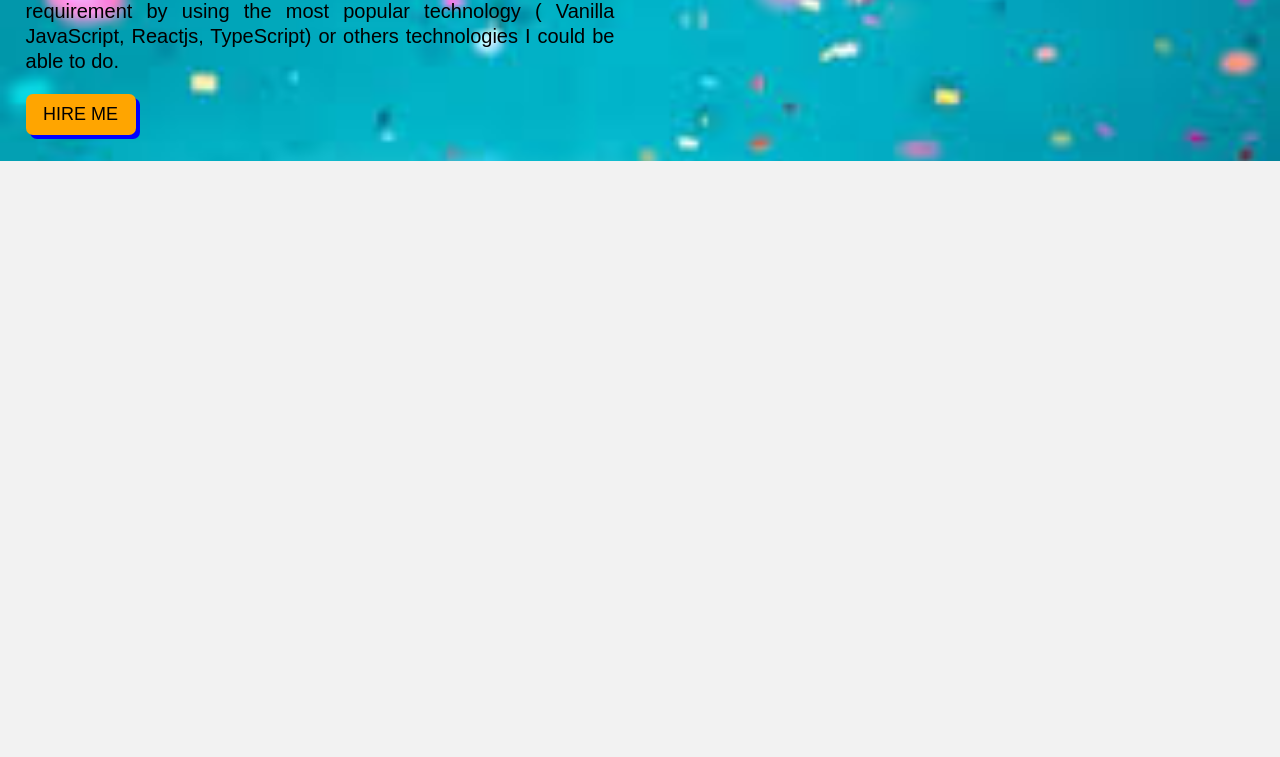
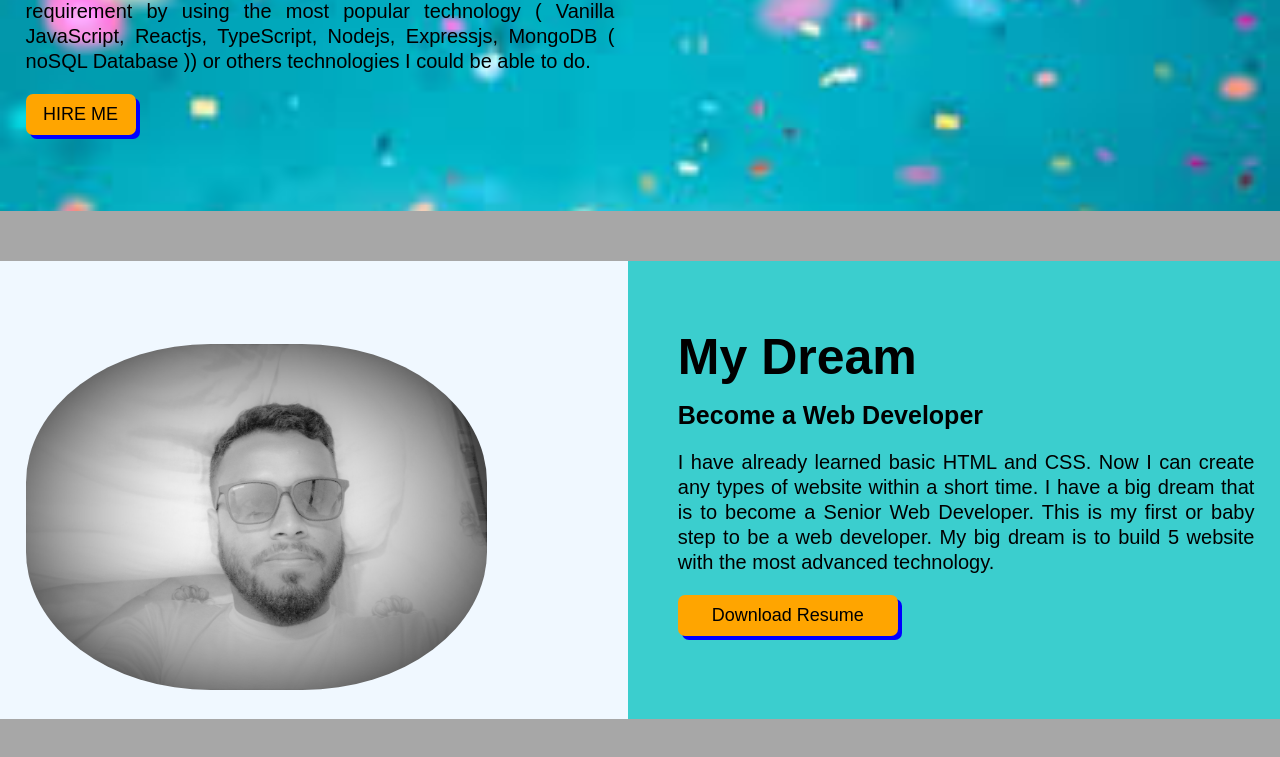
Before and after one commit to Md-Rubel-Ahmed-Rana/developer-portfolio, a plain HTML site: page index.html in a window 1280 px wide. Shown: the part 443-1200 px from the top of the page. Before the commit the page ends 800 px from the top, so only its background shows below. Drawn offline with Linux system fonts and the light colour scheme.

Commit message:
second or dreamr section has been done

```diff
--- a/index.html
+++ b/index.html
@@ -14,7 +14,7 @@
             <h1>Welcome To</h1>
             <h2> <span class="my-name">Md Rubel Ahmed Rana</span> <span class="world">World</span> </h2>
             <h3 class="f-developer">Future Web Developer</h3>
-            <p>Hi there, as you see my portfolio you might be understood that I am a <b> <i>Web Developer.</i> </b> I always try to do  something to my best. As a web developer, at first I design a UI (user interface) with HTML and CSS and then will convert it to a demandable <strong>Website</strong> , <strong>Web Application</strong> or <strong>Desktop Application</strong> as the client or company requirement by using the most popular technology ( Vanilla JavaScript, Reactjs, TypeScript) or others technologies I could be able to do. </p>
+            <p>Hi there, as you see my portfolio you might be understood that I am a <b> <i>Web Developer.</i> </b> I always try to do  something to my best. As a web developer, at first I design a UI (user interface) with HTML and CSS and then will convert it to a demandable <strong>Website</strong> , <strong>Web Application</strong> or <strong>Desktop Application</strong> as the client or company requirement by using the most popular technology ( Vanilla JavaScript, Reactjs, TypeScript, Nodejs, Expressjs, MongoDB ( noSQL Database )) or others technologies I could be able to do. </p>
 
             <a href="#"><button class="cv-btn">HIRE ME</button></a>
         </div>
@@ -22,5 +22,17 @@
             <img src="./images/developer-portfolio.jpg" alt="">
         </div>
     </section>
+    <section class="dream-big">
+        <div class="half-width dream-pic">
+            <img src="./images/dream-big.jpg" alt="">
+        </div>
+        <div class="half-width dream-box">
+            <h1 class="dream-header">My Dream</h1>
+            <h3 class="f-developer">Become a Web Developer</h3>
+            <p>I have already learned basic HTML and CSS. Now I can create any types of website within a short time. I have a big dream that is to become a Senior Web Developer. This is my first or baby step to be a web developer. My big dream is to build 5 website with the most advanced technology.</p>
+
+            <a href="#"><button class="resume-btn">Download Resume</button></a>
+        </div>
+    </section>
 </body>
 </html>
--- a/style.css
+++ b/style.css
@@ -1,7 +1,7 @@
 
 body{
     font-family: arial;
-    background-color: rgba(128, 128, 128, 0.103);
+    background-color: rgba(128, 128, 128, 0.692);
     margin: 0;
     padding: 0;
 }
@@ -29,6 +29,7 @@ h1{
 
 section{
     display: flex;
+    margin-bottom: 50px;
 }
 
 .half-width{
@@ -46,7 +47,6 @@ section{
     line-height: 25px;
     font-size: 20px;
     text-align: justify;
-    color:
 }
 
 .cv-btn{
@@ -65,4 +65,34 @@ section{
     background-size: cover;
     background-repeat: no-repeat;
     background-position: center;
+    padding-bottom: 50px;
 }
+
+.dream-big{
+    background-color: rgba(88, 40, 40, 0.445);
+}
+
+
+.dream-header{
+    margin-bottom: 15px;
+}
+
+.resume-btn{
+    background-color: orange;
+    padding: 10px;
+    width: 220px;
+    font-size: 18px;
+    outline: none;
+    border: none;
+    border-radius: 7px;
+    box-shadow: 4px 4px blue;
+}
+
+.dream-box{
+    background-color: rgb(59, 206, 206);
+    padding-left: 50px;
+}
+
+.dream-pic{
+    background-color: aliceblue;
+}
```
Also changed, not shown: images/Down.jpg (deleted), images/bg-image.jpg (deleted), images/dream-big.jpg (added), 2 other files.
